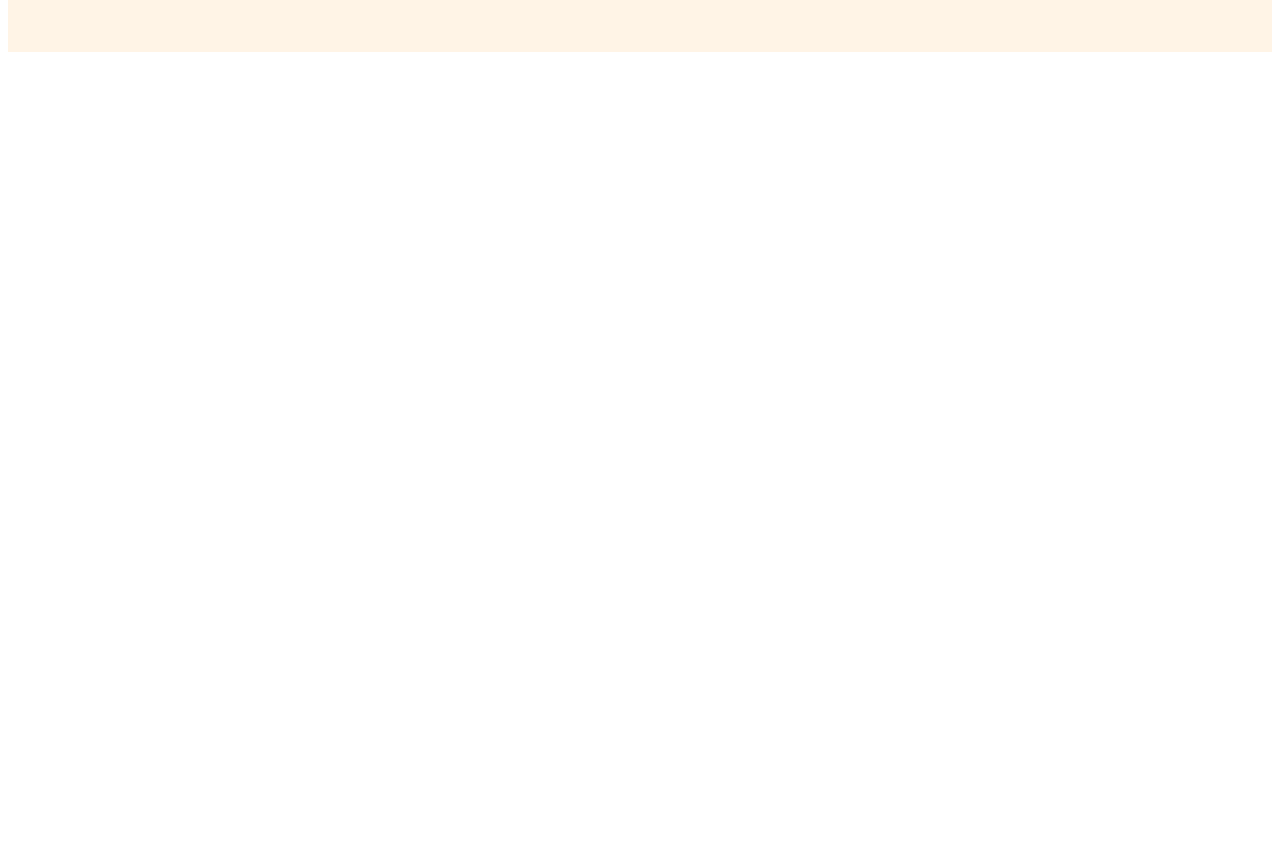
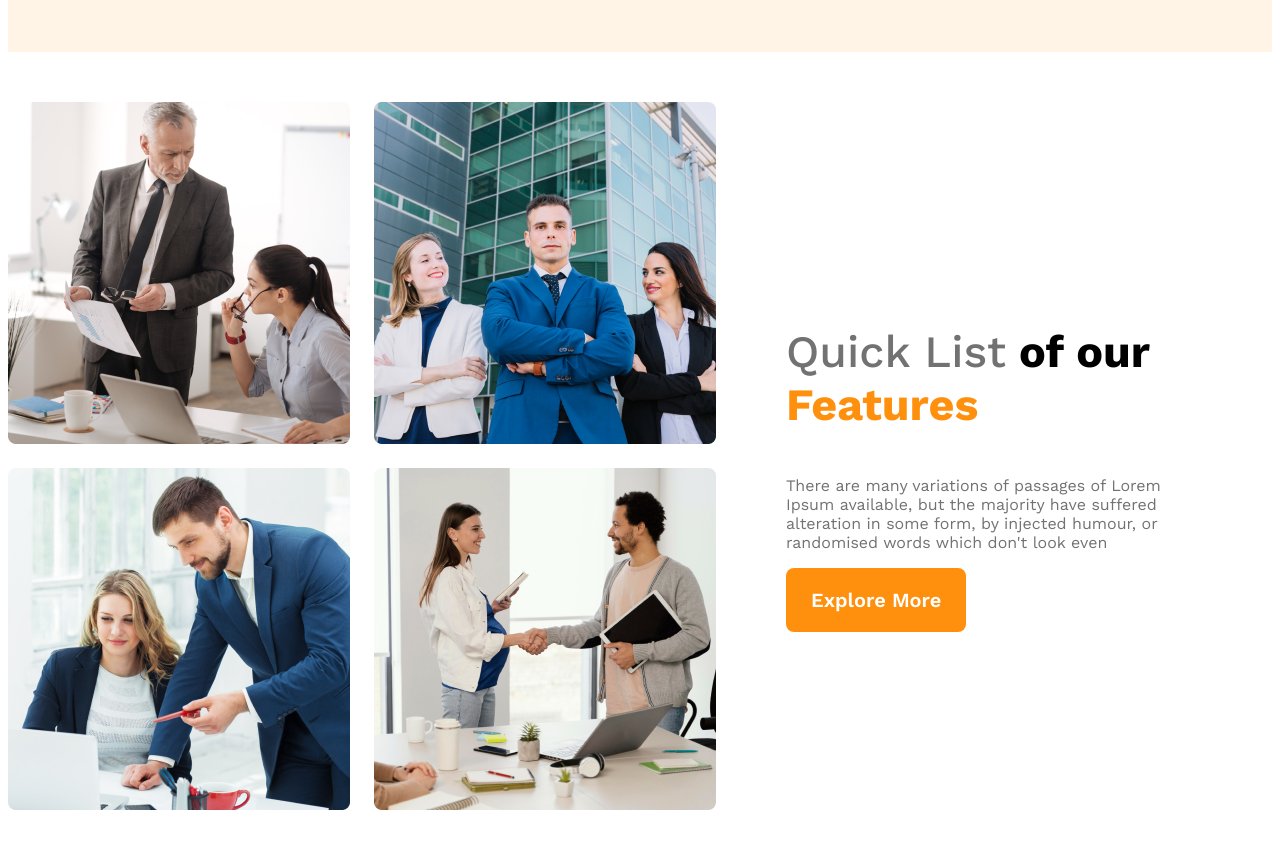
Before and after one commit to delwarcse/g3-architects-website, a plain HTML site: page index.html in a window 1280 px wide. Shown: the part 1166-2014 px from the top of the page. Before the commit the page ends 1226 px from the top, so only its background shows below. Drawn offline with nearby package versions, Linux system fonts and the light colour scheme.

Commit message:
teams section responsive work done

```diff
--- a/index.html
+++ b/index.html
@@ -9,6 +9,7 @@
 </head>
 
 <body>
+    <!-- header start -->
     <header>
         <nav>
             <h3 class="nav-title">G3 Architects</h3>
@@ -22,16 +23,39 @@
         <div class="banner">
             <div class="banner-content">
                 <h1 class="banner-title">Brand New Group of Architect</h1>
-       <p class="banner-descrp">There are many variations of passages of Lorem Ipsum available, but the majority have suffered
-        alteration in some form, by injected humour, or randomised words which don't look even
-       </p>
-       <button class="btn-primary">Explore More</button>
+                <p class="text-light-grey">There are many variations of passages of Lorem Ipsum available, but the
+                    majority have suffered
+                    alteration in some form,
+                    by injected humour, or randomised words
+                    which don't look even
+                </p>
+                <button class="btn-primary">Explore More</button>
 
             </div>
-    <img src="images/banner.jpg" alt=""></div>
+            <img src="images/banner.jpg" alt="">
+        </div>
     </header>
+    <!-- header end -->
     <main>
-
+        <!-- teams features section start -->
+        <section class="teams-container">
+            <div class="teams-img-container">
+                <img src="images/team1.png" alt="">
+                <img src="images/team2.png" alt="">
+                <img src="images/team3.png" alt="">
+                <img src="images/team4.png" alt="">
+            </div>
+            <div class="teams-content">
+                <h3 class="teams-title"><span class="one">Quick List</span> <span class="two">of our</span> <span
+                        class="three">Features</span></h3>
+                <p class="text-light-grey">There are many variations of passages of Lorem Ipsum available, but the
+                    majority have suffered
+                    alteration in some form,
+                    by injected humour, or randomised words
+                    which don't look even</p>
+                <button class="btn-primary">Explore More</button>
+            </div>
+        </section>
     </main>
 </body>
 
--- a/styles/architect.css
+++ b/styles/architect.css
@@ -1,12 +1,14 @@
 @import url('https://fonts.googleapis.com/css2?family=Open+Sans:ital,wght@0,300..800;1,300..800&family=Work+Sans:ital,wght@0,100..900;1,100..900&display=swap');
+
 /* shared style */
 * {
-    font-family: "Work Sans", serif;
-    font-optical-sizing: auto;
-    /* font-weight: <weight>;
+  font-family: "Work Sans", serif;
+  font-optical-sizing: auto;
+  /* font-weight: <weight>;
   font-style: normal; */
 }
-.btn-primary{
+
+.btn-primary {
   background: #ff900e;
   border-radius: 8px;
   padding: 20px 25px;
@@ -17,68 +19,140 @@
   border: 0;
 }
 
+.text-light-grey {
+  color: #727272;
+}
+
 /* header styles */
-header{
+header {
   background: rgba(255, 144, 14, 0.10);
   padding: 50px 240px;
 }
-nav{
+
+nav {
   display: flex;
   justify-content: space-between;
   align-items: center;
 }
-.nav-title{
+
+.nav-title {
   font-size: 2.8rem;
   font-weight: 700;
   color: #131313;
 }
-nav > ul{
+
+nav>ul {
   display: flex;
 }
-nav li{
+
+nav li {
   list-style: none;
   margin-right: 30px;
-font-weight: 500;
-font-size: 1rem;
+  font-weight: 500;
+  font-size: 1rem;
 }
-nav li a{
+
+nav li a {
   text-decoration: none;
   color: #424242;
 }
+
 /* banner styles */
 
-.banner-content{
+.banner-content {
   max-width: 800px;
   text-align: center;
   margin: 0 auto;
 }
-.banner-title{
+
+.banner-title {
   font-size: 4rem;
   font-weight: 7600;
   color: #131313;
 }
-.banner-descrp{
-  color: #727272;
-}
-.banner img{
+
+.banner img {
   margin-top: 20px;
   width: 100%;
 }
 
+
+/* main style  */
+main {
+  max-width: 1440px;
+  margin: 50px auto;
+}
+
+.teams-container {
+  display: flex;
+  align-items: center;
+}
+
+.teams-img-container {
+  display: grid;
+  grid-template-columns: repeat(2, 1fr);
+  gap: 1.5rem;
+}
+
+.teams-content {
+  padding-left: 70px;
+  padding-right: 70px;
+}
+
+.teams-title {
+  font-size: 2.8rem;
+}
+
+.teams-title .one {
+  color: #727272;
+  font-weight: 500;
+}
+
+.teams-title .three {
+  color: #ff900e;
+  font-weight: 700;
+}
+
+
+
+
+
+
+
+
+
+
+
+
+
+
 /* responsive styles */
 /* mobile */
 @media screen and (max-width:576px) {
-  header{
+  header {
     padding: 20px;
   }
-  nav{
+
+  nav,
+  .teams-container {
     flex-direction: column;
   }
 
+  .teams-img-container {
+    grid-template-columns: 1fr;
+  }
+
+  .teams-content {
+    padding-left: 20px;
+    padding-right: 20px;
+  }
 }
+
 /* tab */
 @media screen and (min-width:576px) and (max-width:992px) {
-  nav{
+
+  nav,
+  .teams-container {
     flex-direction: column;
   }
 }
```
